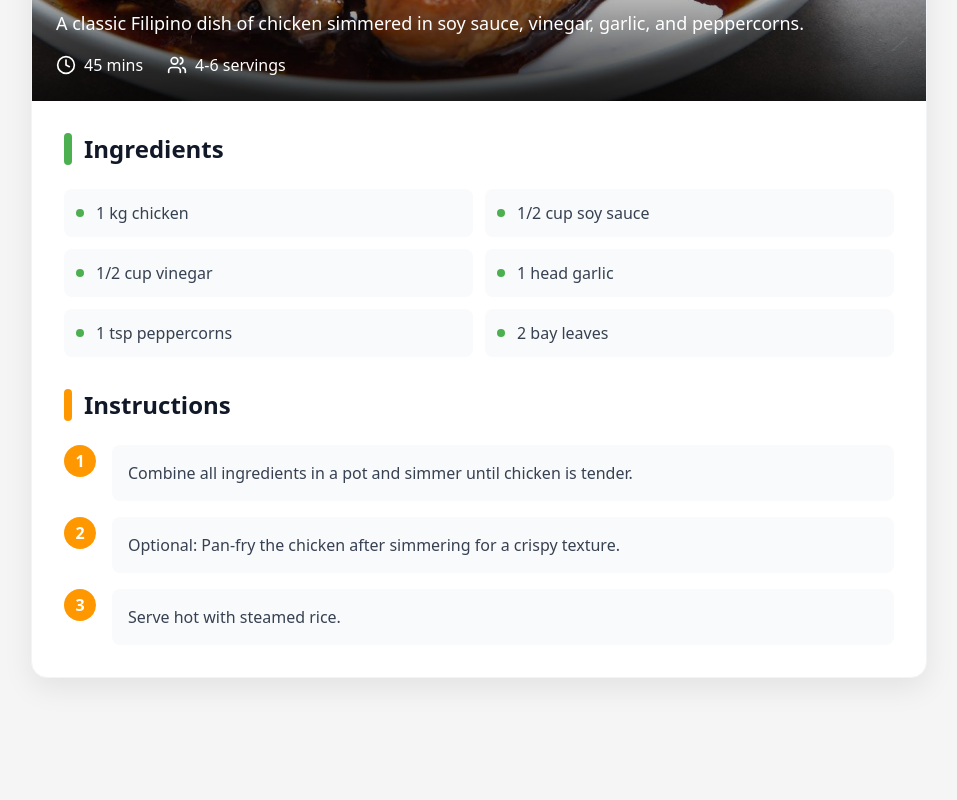
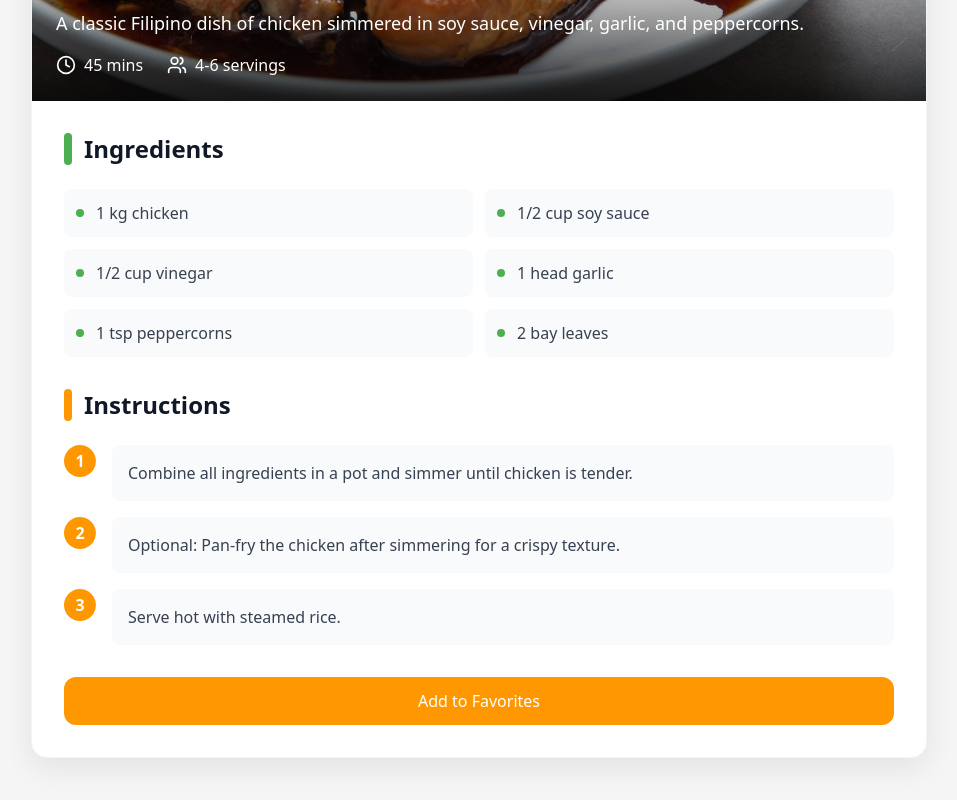
Before and after one commit to luisantonioj/pinoy-recipe-finder, a React (Vite) app: page /recipe/1 in a window 1280 px wide. Shown: the part 544-1344 px from the top of the page, without its empty margins (161-1118 px from the left). Before the commit the page ends 1294 px from the top, so only its background shows below. Built offline with nearby package versions, Linux system fonts and the light colour scheme.

Commit message:
add add/remove fav button

```diff
--- a/src/pages/RecipeDetail.jsx
+++ b/src/pages/RecipeDetail.jsx
@@ -153,6 +153,19 @@ export default function RecipeDetail(){
             </ol>
           </section>
 
+          {/* Add to Favorites/Remove from Favorites button */}
+          <div className="mt-8">
+            <button
+              onClick={toggleFav}
+              className={`w-full py-3 px-4 rounded-xl font-medium text-white transition-colors duration-200 focus-ring ${
+                fav ? 'bg-red-500 hover:bg-red-600' : 'bg-accent hover:bg-accent/90'
+              }`}
+              aria-pressed={fav}
+            >
+              {fav ? 'Remove from Favorites' : 'Add to Favorites'}
+            </button>
+          </div>
+
           {/* Print/Share buttons at bottom
           <div className="mt-10 pt-6 border-t border-gray-200 flex flex-wrap gap-4">
             <button
```
